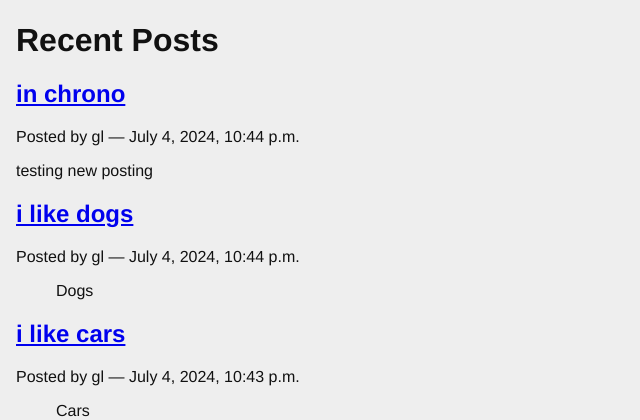
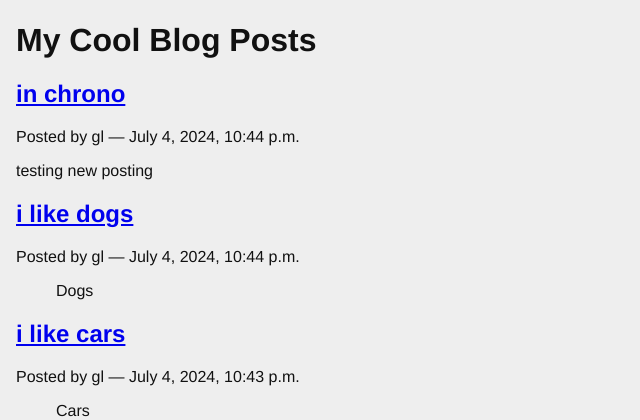
Before and after one commit to glopezmdphd/lesson-09-django-blog-class-based-view-heroku, a Django app: page /blogging/ in a window 1280 px wide. Shown: the part 20-440 px from the top of the page, without its empty margins (0-640 px from the left). Run offline with Django 3.2, Linux system fonts and the light colour scheme; data comes from the database, SQL or seed files in the repository.

Commit message:
Fixed test.

```diff
--- a/blogging/templates/blogging/list.html
+++ b/blogging/templates/blogging/list.html
@@ -1,6 +1,6 @@
 {% extends "base.html" %}
 {% block content %}
-  <h1>Recent Posts</h1>
+  <h1>My Cool Blog Posts</h1>
   {% for post in object_list %}
   <div class="post">
     <h2>
--- a/blogging/tests.py
+++ b/blogging/tests.py
@@ -53,7 +53,7 @@ class FrontEndTestCase(TestCase):
         resp = self.client.get('/blogging/')
         resp_text = resp.content.decode(resp.charset)
         print(resp_text)  # Add this line to print the response content
-        self.assertTrue("Recent Posts" in resp_text)
+        self.assertTrue("My Cool Blog Posts" in resp_text)
         for count in range(1, 11):
             title = "Post %d Title" % count
             if count < 6:
```
